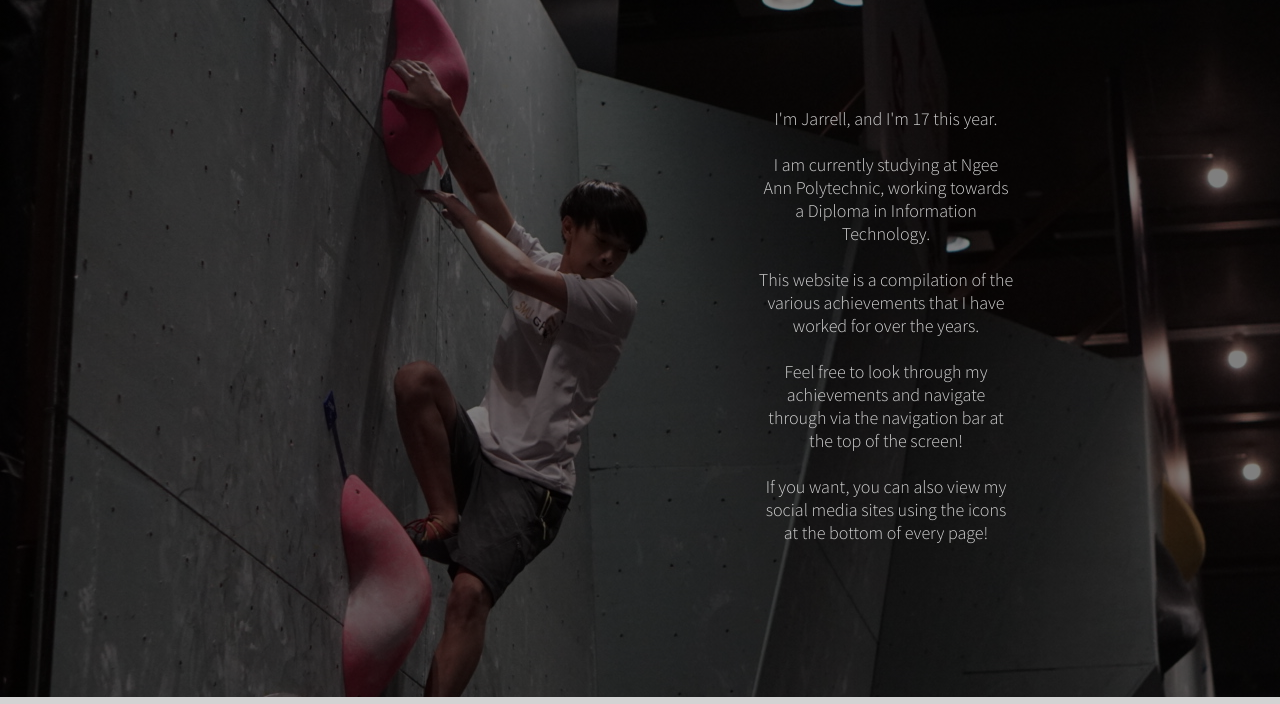
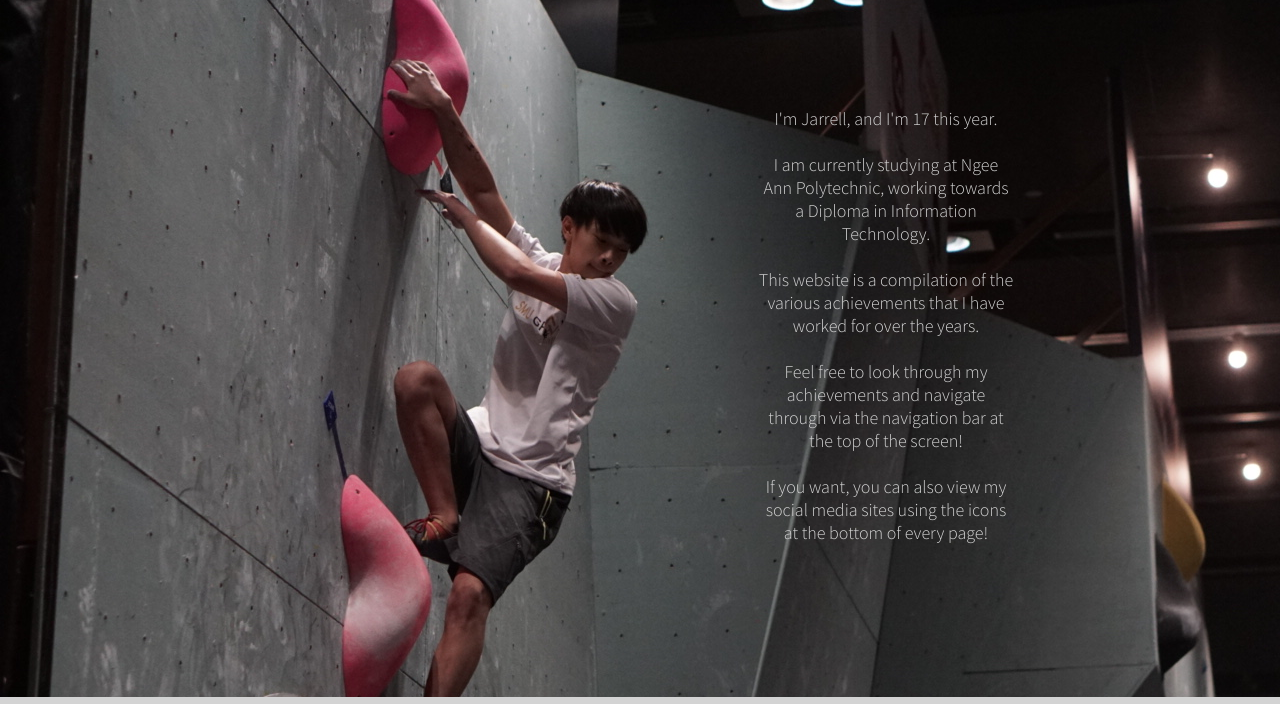
Before and after one commit to jarrellsoh/IDAssignment1, a plain HTML site: page index.html in a window 1280 px wide. Shown: the part 147-851 px from the top of the page. Drawn offline with Linux system fonts and the light colour scheme.

Commit message:
assignment

```diff
--- a/style.css
+++ b/style.css
@@ -44,7 +44,7 @@ nav{
 
 /*Index Page*/
 .IntroBackground{
-    background-image: linear-gradient(rgba(0, 0, 0, 0.5), rgba(0, 0, 0, 0.5)), url("Climbing.jpg");
+    background-image: url("Climbing.jpg");
 }
 #IntroHeading{
     display: flex;
```
